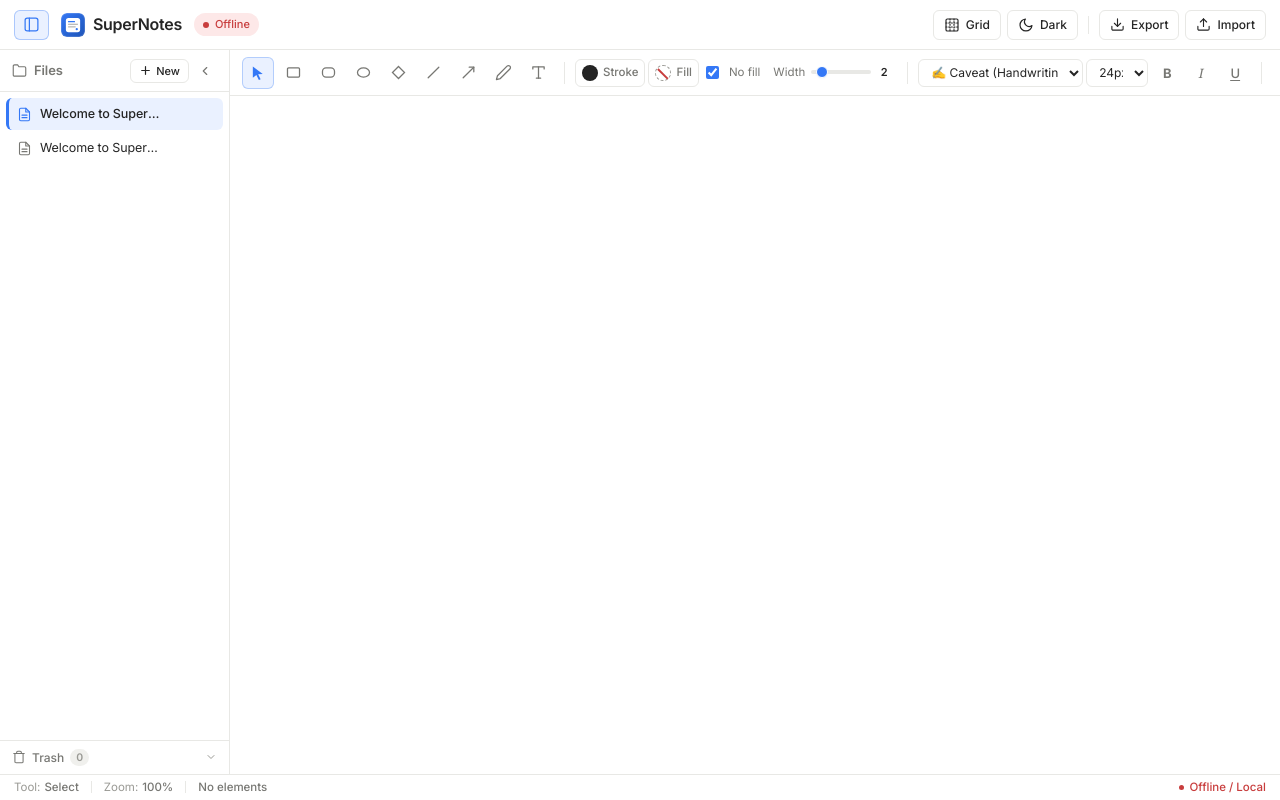
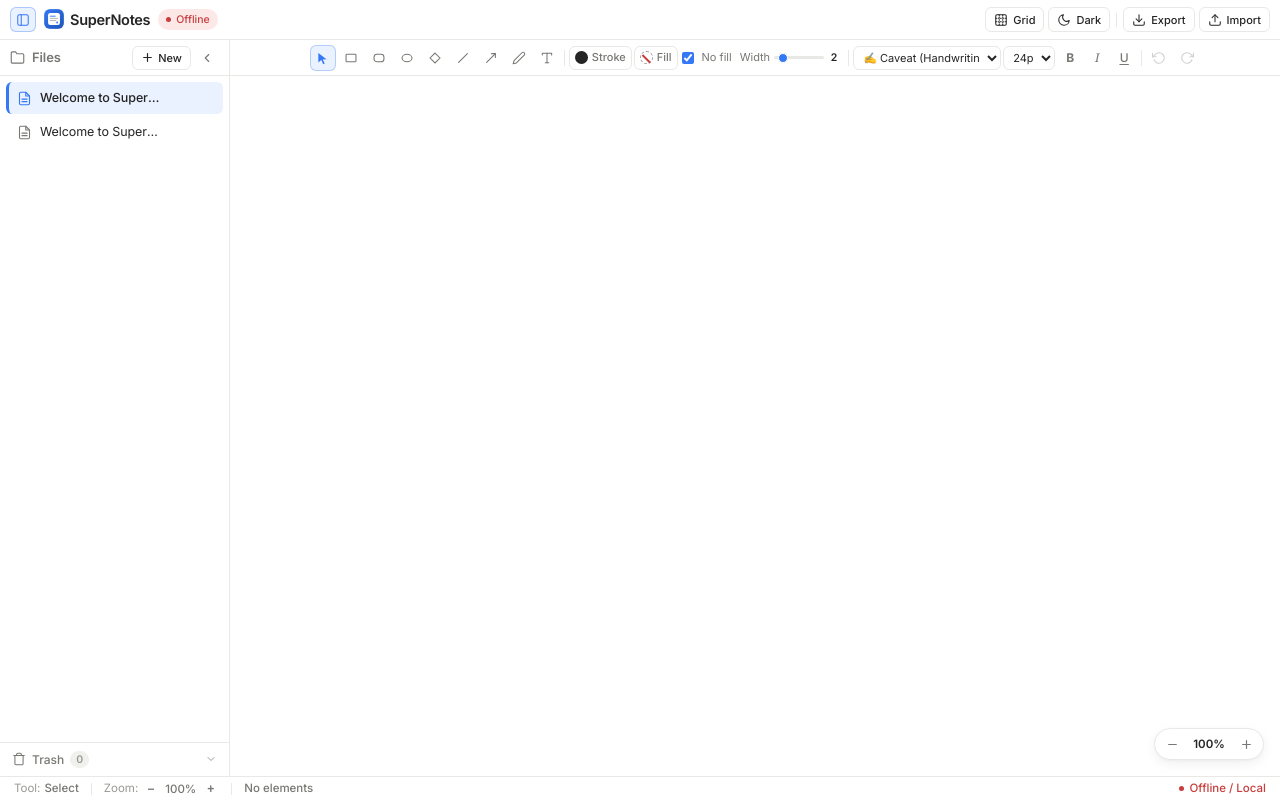
Before and after one commit to AnantaCoder/supernotes, a React (Vite) app in the folder frontend/: page / in a window 1280 px wide. Built offline with nearby package versions, Linux system fonts and the light colour scheme; no server answers.

Commit message:
feat: initialize supernotes application with react frontend, sqlite backend, and apple-inspired design system

```diff
--- a/frontend/css/styles.css
+++ b/frontend/css/styles.css
@@ -42,10 +42,10 @@
   --danger-light: var(--danger-subtle);
   --success-light: var(--success-subtle);
 
-  /* Layout Dimensions */
-  --header-height: 50px;
-  --toolbar-height: 46px;
-  --statusbar-height: 26px;
+  /* Layout Dimensions — Compact, Slim Heights */
+  --header-height: 40px;
+  --toolbar-height: 36px;
+  --statusbar-height: 24px;
   --sidebar-width: 230px;
 
   /* Corner Radii — Apple Standard (6px–10px) */
@@ -146,14 +146,14 @@ html, body {
 }
 
 /* --------------------------------------------------------------------------
-   A. Application Header (Height: 48–52px)
+   A. Application Header (Height: compact 40px)
    -------------------------------------------------------------------------- */
 #header {
   display: flex;
   align-items: center;
   justify-content: space-between;
   height: var(--header-height);
-  padding: 0 14px;
+  padding: 0 10px;
   background-color: var(--surface);
   border-bottom: 1px solid var(--border);
   z-index: 20;
@@ -164,20 +164,20 @@ html, body {
 .header-left {
   display: flex;
   align-items: center;
-  gap: 12px;
+  gap: 8px;
 }
 
 .header-right {
   display: flex;
   align-items: center;
-  gap: 6px;
+  gap: 4px;
 }
 
 /* Brand Group: Logo + Wordmark */
 .brand-group {
   display: flex;
   align-items: center;
-  gap: 8px;
+  gap: 6px;
   cursor: default;
 }
 
@@ -192,7 +192,7 @@ html, body {
 }
 
 .app-title {
-  font-size: 16px;
+  font-size: 14.5px;
   font-weight: 600;
   letter-spacing: -0.3px;
   color: var(--text-primary);
@@ -203,9 +203,9 @@ html, body {
 .db-indicator {
   display: inline-flex;
   align-items: center;
-  gap: 6px;
-  padding: 3px 8px;
-  font-size: 11px;
+  gap: 5px;
+  padding: 2px 7px;
+  font-size: 10.5px;
   font-weight: 500;
   border-radius: var(--radius-pill);
   background-color: var(--success-subtle);
@@ -215,8 +215,8 @@ html, body {
 }
 
 .db-indicator .db-dot {
-  width: 6px;
-  height: 6px;
+  width: 5px;
+  height: 5px;
   border-radius: 50%;
   background-color: var(--success);
   flex-shrink: 0;
@@ -246,19 +246,19 @@ html, body {
   100% { opacity: 1; transform: scale(1.15); }
 }
 
-/* Header Buttons */
+/* Header Buttons — Compact Apple Style */
 .header-btn {
   display: inline-flex;
   align-items: center;
-  gap: 6px;
-  height: 30px;
-  padding: 0 10px;
+  gap: 5px;
+  height: 25px;
+  padding: 0 8px;
   background-color: transparent;
   border: 1px solid var(--border);
   border-radius: var(--radius-sm);
   color: var(--text-primary);
   font-family: var(--font-ui);
-  font-size: 12px;
+  font-size: 11.5px;
   font-weight: 500;
   cursor: pointer;
   transition: background-color var(--transition-fast), border-color var(--transition-fast), color var(--transition-fast);
@@ -281,22 +281,27 @@ html, body {
 }
 
 .header-btn svg {
+  width: 14px;
+  height: 14px;
   flex-shrink: 0;
 }
 
 .header-btn-label {
-  font-size: 12px;
+  font-size: 11px;
 }
 
 .sidebar-toggle-btn {
-  padding: 0 8px;
+  padding: 0;
+  width: 26px;
+  height: 25px;
+  justify-content: center;
 }
 
 .header-separator {
   width: 1px;
-  height: 18px;
+  height: 14px;
   background-color: var(--border);
-  margin: 0 4px;
+  margin: 0 2px;
 }
 
 /* --------------------------------------------------------------------------
@@ -339,8 +344,8 @@ html, body {
   display: flex;
   align-items: center;
   justify-content: space-between;
-  height: 42px;
-  padding: 0 12px;
+  height: 36px;
+  padding: 0 10px;
   border-bottom: 1px solid var(--border);
   flex-shrink: 0;
 }
@@ -707,16 +712,16 @@ html, body {
 }
 
 /* --------------------------------------------------------------------------
-   C. Drawing Toolbar (Height: 44–48px)
+   C. Drawing Toolbar (Height: compact 36px)
    -------------------------------------------------------------------------- */
 #toolbar {
   display: flex;
   align-items: center;
+  justify-content: center;
   height: var(--toolbar-height);
-  padding: 0 12px;
+  padding: 0 8px;
   background-color: var(--surface);
   border-bottom: 1px solid var(--border);
-  gap: 4px;
   overflow-x: auto;
   overflow-y: hidden;
   flex-shrink: 0;
@@ -724,34 +729,49 @@ html, body {
   transition: background-color var(--transition-normal), border-color var(--transition-normal);
 }
 
+.toolbar-container {
+  display: flex;
+  align-items: center;
+  justify-content: center;
+  gap: 2px;
+  margin: 0 auto;
+  flex-shrink: 0;
+}
+
 .tool-group {
   display: flex;
   align-items: center;
-  gap: 3px;
+  gap: 2px;
   flex-shrink: 0;
 }
 
 .toolbar-separator {
   width: 1px;
-  height: 22px;
+  height: 16px;
   background-color: var(--border);
-  margin: 0 6px;
+  margin: 0 4px;
   flex-shrink: 0;
 }
 
-/* Individual Tool Button — 32x32px Hit Area */
+/* Individual Tool Button — Compact 26x26px Hit Area */
 .tool-btn {
   display: inline-flex;
   align-items: center;
   justify-content: center;
-  width: 32px;
-  height: 32px;
+  width: 26px;
+  height: 26px;
   border: 1px solid transparent;
   border-radius: var(--radius-sm);
   background-color: transparent;
   color: var(--text-secondary);
   cursor: pointer;
   transition: background-color var(--transition-fast), color var(--transition-fast), border-color var(--transition-fast);
+  flex-shrink: 0;
+}
+
+.tool-btn svg {
+  width: 14px;
+  height: 14px;
   flex-shrink: 0;
 }
 
@@ -775,7 +795,7 @@ html, body {
 /* Text formatting specific buttons */
 .text-style-btn {
   font-family: var(--font-ui);
-  font-size: 13px;
+  font-size: 12px;
   font-weight: 500;
 }
 
@@ -796,7 +816,7 @@ html, body {
 .text-formatting-subgroup {
   display: flex;
   align-items: center;
-  gap: 2px;
+  gap: 1px;
 }
 
 /* Appearance Controls: Color Swatches & Width */
@@ -809,9 +829,9 @@ html, body {
 .color-swatch-label {
   display: flex;
   align-items: center;
-  gap: 5px;
-  height: 28px;
-  padding: 0 6px;
+  gap: 4px;
+  height: 24px;
+  padding: 0 5px;
   border: 1px solid var(--border);
   border-radius: var(--radius-sm);
   background-color: var(--surface);
@@ -825,8 +845,8 @@ html, body {
 }
 
 .swatch-preview {
-  width: 16px;
-  height: 16px;
+  width: 13px;
+  height: 13px;
   border-radius: 50%;
   border: 1px solid rgba(0, 0, 0, 0.15);
   display: inline-block;
@@ -849,7 +869,7 @@ html, body {
 }
 
 .swatch-text {
-  font-size: 11.5px;
+  font-size: 11px;
   font-weight: 500;
   color: var(--text-secondary);
 }
@@ -866,20 +886,20 @@ html, body {
 .no-fill-checkbox {
   display: inline-flex;
   align-items: center;
-  gap: 5px;
+  gap: 4px;
   cursor: pointer;
-  padding: 0 4px;
+  padding: 0 2px;
 }
 
 .no-fill-checkbox input[type="checkbox"] {
   accent-color: var(--accent);
-  width: 13px;
-  height: 13px;
+  width: 12px;
+  height: 12px;
   cursor: pointer;
 }
 
 .checkbox-label {
-  font-size: 11.5px;
+  font-size: 11px;
   color: var(--text-secondary);
   user-select: none;
   white-space: nowrap;
@@ -889,12 +909,12 @@ html, body {
 .width-control {
   display: inline-flex;
   align-items: center;
-  gap: 6px;
-  padding: 0 6px;
+  gap: 4px;
+  padding: 0 4px;
 }
 
 .width-label {
-  font-size: 11.5px;
+  font-size: 11px;
   color: var(--text-secondary);
   user-select: none;
 }
@@ -902,8 +922,8 @@ html, body {
 .width-control input[type="range"] {
   -webkit-appearance: none;
   appearance: none;
-  width: 60px;
-  height: 4px;
+  width: 50px;
+  height: 3px;
   border-radius: var(--radius-pill);
   background-color: var(--border);
   outline: none;
@@ -913,8 +933,8 @@ html, body {
 .width-control input[type="range"]::-webkit-slider-thumb {
   -webkit-appearance: none;
   appearance: none;
-  width: 12px;
-  height: 12px;
+  width: 10px;
+  height: 10px;
   border-radius: 50%;
   background-color: var(--accent);
   border: 1.5px solid var(--surface);
@@ -928,10 +948,10 @@ html, body {
 }
 
 .width-badge {
-  font-size: 11px;
+  font-size: 10.5px;
   font-weight: 600;
   color: var(--text-primary);
-  min-width: 14px;
+  min-width: 12px;
   text-align: center;
 }
 
@@ -942,14 +962,14 @@ html, body {
 }
 
 .toolbar-select {
-  height: 28px;
-  padding: 0 8px;
+  height: 24px;
+  padding: 0 5px;
   background-color: var(--surface);
   border: 1px solid var(--border);
   border-radius: var(--radius-sm);
   color: var(--text-primary);
   font-family: var(--font-ui);
-  font-size: 12px;
+  font-size: 11px;
   cursor: pointer;
   outline: none;
   transition: border-color var(--transition-fast), background-color var(--transition-fast);
@@ -964,11 +984,11 @@ html, body {
 }
 
 .font-family-select {
-  max-width: 165px;
+  max-width: 148px;
 }
 
 .font-size-select {
-  width: 62px;
+  width: 52px;
 }
 
 /* --------------------------------------------------------------------------
@@ -1014,6 +1034,72 @@ html, body {
   word-break: break-word;
 }
 
+/* Floating Apple-Style Canvas Zoom Widget */
+.canvas-zoom-pill {
+  position: absolute;
+  bottom: 16px;
+  right: 16px;
+  display: flex;
+  align-items: center;
+  background-color: var(--surface);
+  border: 1px solid var(--border);
+  border-radius: var(--radius-pill);
+  box-shadow: var(--shadow-md);
+  padding: 2px 4px;
+  gap: 2px;
+  z-index: 50;
+  user-select: none;
+  backdrop-filter: blur(12px);
+  -webkit-backdrop-filter: blur(12px);
+  transition: background-color var(--transition-normal), border-color var(--transition-normal), box-shadow var(--transition-normal);
+}
+
+.canvas-zoom-btn {
+  display: inline-flex;
+  align-items: center;
+  justify-content: center;
+  width: 26px;
+  height: 26px;
+  border: none;
+  background-color: transparent;
+  border-radius: var(--radius-pill);
+  color: var(--text-secondary);
+  cursor: pointer;
+  transition: all var(--transition-fast);
+}
+
+.canvas-zoom-btn:hover {
+  background-color: var(--surface-secondary);
+  color: var(--text-primary);
+}
+
+.canvas-zoom-btn:active {
+  transform: scale(0.92);
+}
+
+.canvas-zoom-value {
+  display: inline-flex;
+  align-items: center;
+  justify-content: center;
+  min-width: 44px;
+  height: 26px;
+  padding: 0 4px;
+  border: none;
+  background-color: transparent;
+  border-radius: var(--radius-pill);
+  font-family: var(--font-ui);
+  font-size: 11.5px;
+  font-weight: 600;
+  color: var(--text-primary);
+  cursor: pointer;
+  transition: all var(--transition-fast);
+}
+
+.canvas-zoom-value:hover {
+  background-color: var(--surface-secondary);
+  color: var(--accent);
+}
+
 /* --------------------------------------------------------------------------
    E. Status Bar (Height: 24–28px)
    -------------------------------------------------------------------------- */
@@ -1036,6 +1122,53 @@ html, body {
   display: flex;
   align-items: center;
   gap: 12px;
+}
+
+.status-zoom-controls {
+  display: inline-flex;
+  align-items: center;
+  gap: 2px;
+}
+
+.status-zoom-btn {
+  display: inline-flex;
+  align-items: center;
+  justify-content: center;
+  width: 17px;
+  height: 17px;
+  padding: 0;
+  background: transparent;
+  border: 1px solid transparent;
+  border-radius: var(--radius-xs);
+  color: var(--text-secondary);
+  font-size: 12px;
+  font-weight: 600;
+  line-height: 1;
+  cursor: pointer;
+  transition: all var(--transition-fast);
+}
+
+.status-zoom-btn:hover {
+  background-color: var(--surface-secondary);
+  border-color: var(--border);
+  color: var(--text-primary);
+}
+
+.status-zoom-text-btn {
+  background: transparent;
+  border: none;
+  font-family: var(--font-ui);
+  font-size: 11.5px;
+  font-weight: 500;
+  color: var(--text-secondary);
+  cursor: pointer;
+  padding: 0 2px;
+  border-radius: var(--radius-xs);
+  transition: color var(--transition-fast);
+}
+
+.status-zoom-text-btn:hover {
+  color: var(--accent);
 }
 
 .statusbar-right {
--- a/frontend/src/App.jsx
+++ b/frontend/src/App.jsx
@@ -91,6 +91,21 @@ export function App() {
       localStorage.setItem('supernotes_show_grid', next ? 'true' : 'false');
       return next;
     });
+  }, []);
+
+  // Zoom Handlers
+  const handleZoomIn = useCallback(() => {
+    setZoom(prev => Math.min(5, Math.round((prev * 1.2) * 100) / 100));
+  }, []);
+
+  const handleZoomOut = useCallback(() => {
+    setZoom(prev => Math.max(0.1, Math.round((prev / 1.2) * 100) / 100));
+  }, []);
+
+  const handleResetZoom = useCallback(() => {
+    setZoom(1);
+    setScrollX(0);
+    setScrollY(0);
   }, []);
 
   const toggleSidebar = useCallback(() => {
@@ -411,6 +426,23 @@ export function App() {
         return;
       }
 
+      // Zoom Shortcuts: Ctrl + +, Ctrl + -, Ctrl + 0
+      if (isCmdOrCtrl && (key === '=' || key === '+' || e.key === '=' || e.key === '+')) {
+        handleZoomIn();
+        e.preventDefault();
+        return;
+      }
+      if (isCmdOrCtrl && (key === '-' || key === '_' || e.key === '-')) {
+        handleZoomOut();
+        e.preventDefault();
+        return;
+      }
+      if (isCmdOrCtrl && (key === '0' || e.key === '0')) {
+        handleResetZoom();
+        e.preventDefault();
+        return;
+      }
+
       // Tool shortcuts (without Ctrl)
       if (!isCmdOrCtrl) {
         if (key === 'g') setCurrentTool(prev => { toggleGrid(); return prev; });
@@ -428,7 +460,7 @@ export function App() {
 
     window.addEventListener('keydown', handleKeyDown);
     return () => window.removeEventListener('keydown', handleKeyDown);
-  }, [elements, deleteSelected, handleUndo, handleRedo, copySelected, pasteClipboard, toggleSidebar, toggleGrid, handleToggleFormatting]);
+  }, [elements, deleteSelected, handleUndo, handleRedo, copySelected, pasteClipboard, toggleSidebar, toggleGrid, handleZoomIn, handleZoomOut, handleResetZoom, handleToggleFormatting]);
 
   return (
     <div id="app">
@@ -484,8 +516,6 @@ export function App() {
             canRedo={canRedo}
             onUndo={handleUndo}
             onRedo={handleRedo}
-            showGrid={showGrid}
-            onToggleGrid={toggleGrid}
           />
 
           <Canvas
@@ -511,6 +541,9 @@ export function App() {
             onScrollChange={(x, y) => { setScrollX(x); setScrollY(y); }}
             isDark={isDark}
             showGrid={showGrid}
+            onZoomIn={handleZoomIn}
+            onZoomOut={handleZoomOut}
+            onResetZoom={handleResetZoom}
             onRecordHistory={handleRecordHistory}
           />
         </div>
@@ -521,6 +554,9 @@ export function App() {
         zoom={zoom}
         elementCount={elements.length}
         dbStatus={fileManager.dbStatus}
+        onZoomIn={handleZoomIn}
+        onZoomOut={handleZoomOut}
+        onResetZoom={handleResetZoom}
       />
     </div>
   );
--- a/frontend/src/components/Canvas.jsx
+++ b/frontend/src/components/Canvas.jsx
@@ -41,6 +41,9 @@ export function Canvas({
   onScrollChange,
   isDark,
   showGrid = false,
+  onZoomIn,
+  onZoomOut,
+  onResetZoom,
   onRecordHistory
 }) {
   const canvasRef = useRef(null);
@@ -604,6 +607,40 @@ export function Canvas({
     }
   };
 
+  // Centered zoom controls for canvas notes
+  const zoomAtCenter = useCallback((factor) => {
+    if (!canvasRef.current) return;
+    const rect = canvasRef.current.getBoundingClientRect();
+    const cx = rect.width / 2;
+    const cy = rect.height / 2;
+    const newZoom = Math.max(0.1, Math.min(5, Math.round(zoom * factor * 100) / 100));
+    if (newZoom === zoom) return;
+    const newScrollX = cx - (cx - scrollX) * (newZoom / zoom);
+    const newScrollY = cy - (cy - scrollY) * (newZoom / zoom);
+    onZoomChange(newZoom);
+    onScrollChange(newScrollX, newScrollY);
+  }, [zoom, scrollX, scrollY, onZoomChange, onScrollChange]);
+
+  const handleZoomInAction = () => {
+    zoomAtCenter(1.2);
+  };
+
+  const handleZoomOutAction = () => {
+    zoomAtCenter(1 / 1.2);
+  };
+
+  const handleResetZoomAction = () => {
+    if (!canvasRef.current) return;
+    const rect = canvasRef.current.getBoundingClientRect();
+    const cx = rect.width / 2;
+    const cy = rect.height / 2;
+    const newZoom = 1;
+    const newScrollX = cx - (cx - scrollX) * (newZoom / zoom);
+    const newScrollY = cy - (cy - scrollY) * (newZoom / zoom);
+    onZoomChange(newZoom);
+    onScrollChange(newScrollX, newScrollY);
+  };
+
   // Text editor overlay coordinates
   const textEditorPos = textEdit ? canvasToContainer(textEdit.canvasX, textEdit.canvasY) : { x: 0, y: 0 };
   const textEditorStroke = textEdit ? getAdaptiveStroke(strokeColor, isDark) : strokeColor;
@@ -619,6 +656,41 @@ export function Canvas({
         onDoubleClick={handleDoubleClick}
         onWheel={handleWheel}
       />
+
+      {/* Floating Apple-Style Canvas Zoom Widget */}
+      <div className="canvas-zoom-pill" role="toolbar" aria-label="Canvas zoom controls">
+        <button
+          className="canvas-zoom-btn"
+          onClick={handleZoomOutAction}
+          title="Zoom Out (Ctrl -)"
+          aria-label="Zoom Out"
+        >
+          <svg width="13" height="13" viewBox="0 0 24 24" fill="none" stroke="currentColor" strokeWidth="2.2" strokeLinecap="round">
+            <line x1="5" y1="12" x2="19" y2="12" />
+          </svg>
+        </button>
+
+        <button
+          className="canvas-zoom-value"
+          onClick={handleResetZoomAction}
+          title="Reset Zoom to 100% (Ctrl 0)"
+          aria-label="Reset Zoom to 100%"
+        >
+          {Math.round(zoom * 100)}%
+        </button>
+
+        <button
+          className="canvas-zoom-btn"
+          onClick={handleZoomInAction}
+          title="Zoom In (Ctrl +)"
+          aria-label="Zoom In"
+        >
+          <svg width="13" height="13" viewBox="0 0 24 24" fill="none" stroke="currentColor" strokeWidth="2.2" strokeLinecap="round">
+            <line x1="12" y1="5" x2="12" y2="19" />
+            <line x1="5" y1="12" x2="19" y2="12" />
+          </svg>
+        </button>
+      </div>
 
       {textEdit && (
         <textarea
--- a/frontend/src/components/Header.jsx
+++ b/frontend/src/components/Header.jsx
@@ -56,7 +56,7 @@ export function Header({
         </button>
 
         <div className="brand-group">
-          <AppLogo size={24} />
+          <AppLogo size={20} />
           <span className="app-title">SuperNotes</span>
         </div>
 
--- a/frontend/src/components/StatusBar.jsx
+++ b/frontend/src/components/StatusBar.jsx
@@ -1,6 +1,14 @@
 import React from 'react';
 
-export function StatusBar({ tool, zoom, elementCount, dbStatus }) {
+export function StatusBar({
+  tool,
+  zoom,
+  elementCount,
+  dbStatus,
+  onZoomIn,
+  onZoomOut,
+  onResetZoom
+}) {
   const toolName = tool ? (tool === 'roundRect' ? 'Rounded Rectangle' : (tool.charAt(0).toUpperCase() + tool.slice(1))) : 'Select';
   const zoomPct = Math.round(zoom * 100) + '%';
 
@@ -26,9 +34,36 @@ export function StatusBar({ tool, zoom, elementCount, dbStatus }) {
 
         <span className="status-separator"></span>
 
-        <span id="status-zoom" className="status-item">
+        <span id="status-zoom" className="status-item status-zoom-controls">
           <span className="status-label">Zoom:</span>
-          <span className="status-value">{zoomPct}</span>
+          {onZoomOut && (
+            <button
+              className="status-zoom-btn"
+              onClick={onZoomOut}
+              title="Zoom out (Ctrl -)"
+              aria-label="Zoom out"
+            >
+              −
+            </button>
+          )}
+          <button
+            className="status-zoom-text-btn"
+            onClick={onResetZoom}
+            title="Reset zoom to 100% (Ctrl 0)"
+            aria-label="Reset zoom"
+          >
+            {zoomPct}
+          </button>
+          {onZoomIn && (
+            <button
+              className="status-zoom-btn"
+              onClick={onZoomIn}
+              title="Zoom in (Ctrl +)"
+              aria-label="Zoom in"
+            >
+              +
+            </button>
+          )}
         </span>
 
         <span className="status-separator"></span>
```
Also changed, not shown: 5 other files (tests, documents, lock files or other folders).
